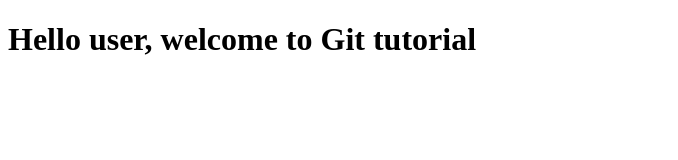
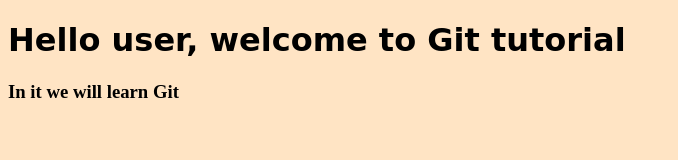
Before and after one commit to Dhanveer123/Hello-World, a plain HTML site: page index.html in a window 1280 px wide. Shown: the whole page, without its empty margins (0-678 px from the left). Drawn offline with Linux system fonts and the light colour scheme.

Commit message:
update index html

```diff
--- a/index.html
+++ b/index.html
@@ -1,9 +1,10 @@
 <!DOCTYPE html>
 <html>
     <head>
-
+        <link rel="stylesheet" href="styles.css"/>
     </head>
     <body>
         <h1>Hello user, welcome to Git tutorial</h1>
+        <h3>In it we will learn Git</h3>
     </body>
 </html>
```
